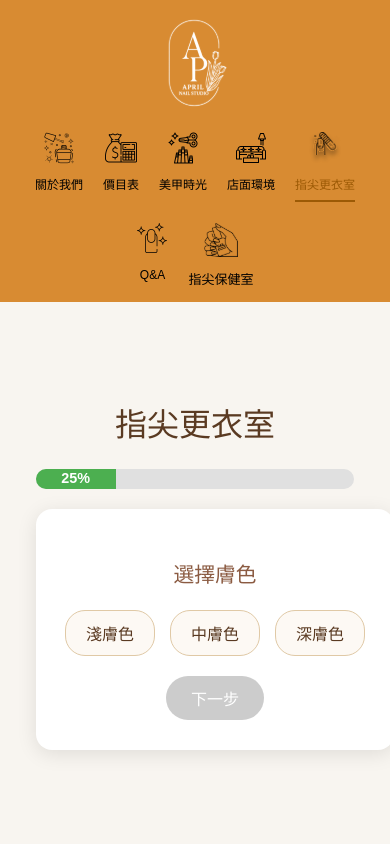
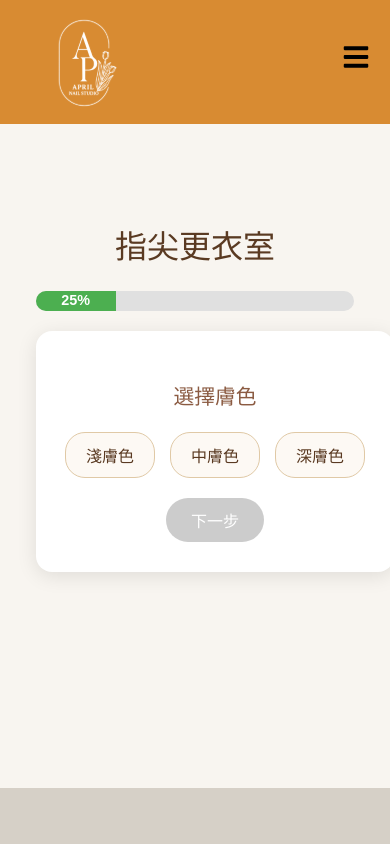
Before and after one commit to zoena5303/april-nail-project, a React (Vite) app: page /april-nail-project/colorexplorer in a window 390 px wide. Shown: the top 844 px of the page. Built offline with nearby package versions, Linux system fonts and the light colour scheme.

Commit message:
新增漢堡選單

```diff
--- a/src/components/Navbar.jsx
+++ b/src/components/Navbar.jsx
@@ -1,6 +1,8 @@
-import React from "react";
+import React, { useState } from "react";
 import "../scss/Navbar.scss";   // SCSS 樣式
 import { NavLink } from "react-router-dom";
+import { FaBars, FaTimes } from "react-icons/fa"; // 漢堡選單 + 關閉 icon
+
 import logo from "../assets/images/AP-LOGO.svg";
 
 // 引入 icons
@@ -13,6 +15,8 @@ import QaIcon from "../assets/images/Qa.svg";
 import BlogIcon from "../assets/images/Blog.svg";
 
 const Navbar = () => {
+  const [menuOpen, setMenuOpen] = useState(false);
+
   return (
     <nav className="navbar">
       {/* 左側 LOGO：點擊回首頁 */}
@@ -23,50 +27,55 @@ const Navbar = () => {
       </div>
 
       {/* 右側選單 */}
-      <ul className="nav-links">
+      <ul className={`nav-links ${menuOpen ? "active" : ""}`}>
         <li>
-          <NavLink to="/aboutme">
+          <NavLink to="/aboutme" onClick={() => setMenuOpen(false)}>
             <img src={AboutIcon} alt="關於我們" />
             <span>關於我們</span>
           </NavLink>
         </li>
         <li>
-          <NavLink to="/pricing">
+          <NavLink to="/pricing" onClick={() => setMenuOpen(false)}>
             <img src={PriceIcon} alt="價目表" />
             <span>價目表</span>
           </NavLink>
         </li>
         <li>
-          <NavLink to="/nailtime">
+          <NavLink to="/nailtime" onClick={() => setMenuOpen(false)}>
             <img src={TimeIcon} alt="美甲時光" />
             <span>美甲時光</span>
           </NavLink>
         </li>
         <li>
-          <NavLink to="/storeenvironment">
+          <NavLink to="/storeenvironment" onClick={() => setMenuOpen(false)}>
             <img src={RoomIcon} alt="店面環境" />
             <span>店面環境</span>
           </NavLink>
         </li>
         <li>
-          <NavLink to="/colorexplorer">
+          <NavLink to="/colorexplorer" onClick={() => setMenuOpen(false)}>
             <img src={ColorIcon} alt="指尖更衣室" />
             <span>指尖更衣室</span>
           </NavLink>
         </li>
         <li>
-          <NavLink to="/faq">
+          <NavLink to="/faq" onClick={() => setMenuOpen(false)}>
             <img src={QaIcon} alt="Q&A" />
             <span>Q&A</span>
           </NavLink>
         </li>
         <li>
-          <NavLink to="/blog">
+          <NavLink to="/blog" onClick={() => setMenuOpen(false)}>
             <img src={BlogIcon} alt="指尖保健室" />
             <span>指尖保健室</span>
           </NavLink>
         </li>
       </ul>
+
+      {/* 手機版漢堡選單按鈕 */}
+      <div className="menu-icon" onClick={() => setMenuOpen(!menuOpen)}>
+        {menuOpen ? <FaTimes /> : <FaBars />}
+      </div>
     </nav>
   );
 };
--- a/src/scss/navbar.scss
+++ b/src/scss/navbar.scss
@@ -20,12 +20,12 @@
     }
   }
 
-  /* 右側選單 */
+  /* 右側選單（桌機版預設顯示） */
   .nav-links {
     list-style: none;
     display: flex;
     gap: 40px;
-    margin-top: 40px;   /* ✅ 精準：整排選單往下推一點 */
+    margin-top: 40px;
 
     li a {
       display: flex;
@@ -37,10 +37,10 @@
       transition: 0.3s ease;
 
       img {
-        height: 40px;           /* ✅ 固定高度，對齊基準 */
+        height: 40px;
         max-width: 40px;
         object-fit: contain;
-        margin-bottom: 8px;     /* icon 與文字間距 */
+        margin-bottom: 8px;
         display: block;
         transition: transform 0.3s ease, filter 0.3s ease;
       }
@@ -48,7 +48,7 @@
       span {
         font-size: 14px;
         line-height: 1.2;
-        min-height: 20px;       /* 文字高度固定，對齊 */
+        min-height: 20px;
         text-align: center;
       }
 
@@ -61,53 +61,69 @@
         color: #222;
       }
 
-      /* ✅ 當前頁面 NavLink active 狀態 */
+      /* 當前頁面 NavLink active 狀態 */
       &.active span {
-        color: #9c5a05;     /* 品牌色 */
-        font-weight: 700;   /* 加粗 */
-        border-bottom: 2px solid #9c5a05; /* 可選：加底線 */
-        padding-bottom: 2px; /* 與文字間隔 */
+        color: #9c5a05;
+        font-weight: 700;
+        border-bottom: 2px solid #9c5a05;
+        padding-bottom: 2px;
       }
     }
 
-    /* ✅ 特殊補救：指尖保健室 */
+    /* 特殊補救：指尖保健室 */
     li:last-child a img {
-      height: 44px; /* 放大一點，線條更清晰 */
+      height: 44px;
     }
 
     li:last-child a span {
       font-size: 13px;
     }
   }
+
+  /* 漢堡 icon（預設隱藏，手機版顯示） */
+  .menu-icon {
+    display: none;
+    font-size: 28px;
+    color: #000;
+    cursor: pointer;
+    z-index: 1100; /* 確保在選單上方 */
+  }
 }
 
 /* 📱 手機 / 平板調整 */
 @media (max-width: 768px) {
   .navbar {
-    flex-direction: column;
     padding: 10px 20px;
 
     .logo {
-      margin-bottom: 10px;
-
       .logo-img {
         width: 130px;
       }
     }
 
+    /* 手機版選單 → 預設隱藏，點擊漢堡才展開 */
     .nav-links {
-      flex-wrap: wrap;
+      position: fixed;
+      top: 0;
+      right: -100%; /* 藏起來 */
+      width: 240px;
+      height: 100vh;
+      background-color: #fff;
+      flex-direction: column;
+      align-items: center;
       justify-content: center;
-      gap: 20px;
-      margin-top: 8px;   /* ✅ 手機版也微調 */
+      gap: 30px;
+      margin-top: 0;
+      transition: right 0.3s ease;
+      z-index: 1000;
 
       li a {
         img {
-          height: 32px; /* 手機版縮小 icon */
+          height: 32px;
         }
 
         span {
-          font-size: 12px;
+          font-size: 13px;
           margin-top: 6px;
         }
       }
@@ -115,6 +131,15 @@
       li:last-child a img {
         height: 36px;
       }
+
+      &.active {
+        right: 0; /* 展開 */
+      }
+    }
+
+    /* 手機版顯示漢堡 icon */
+    .menu-icon {
+      display: block;
     }
   }
 }
```
